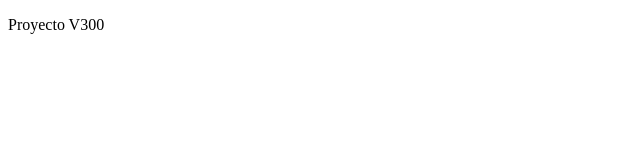
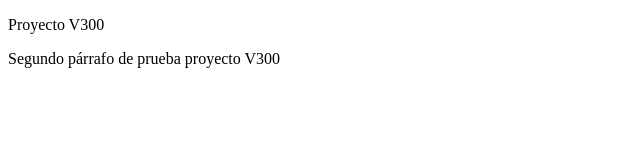
Before and after one commit to smljdh/2022_10_10_V300, a plain HTML site: page index.html in a window 1280 px wide. Shown: the whole page, without its empty margins (0-640 px from the left). Drawn offline with Linux system fonts and the light colour scheme.

Commit message:
Segundo parrafo incluido V_300

```diff
--- a/index.html
+++ b/index.html
@@ -10,5 +10,7 @@
 
     <p>Proyecto V300</p>
 
+    <p>Segundo párrafo de prueba proyecto V300</p>
+
 </body>
 </html>
```
